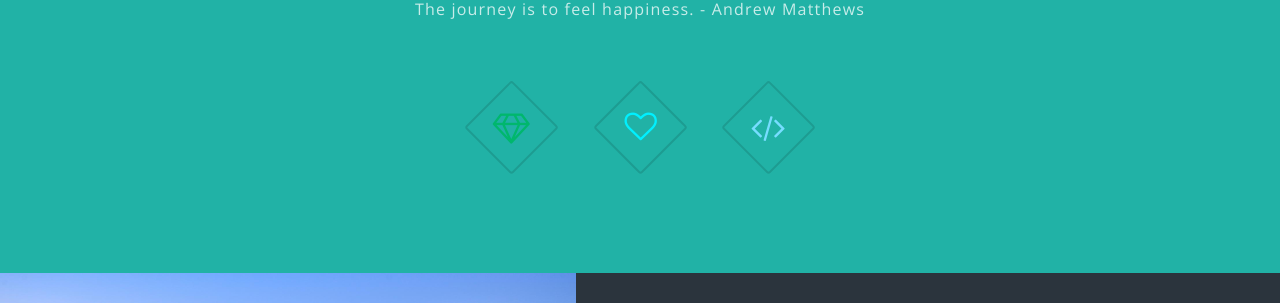
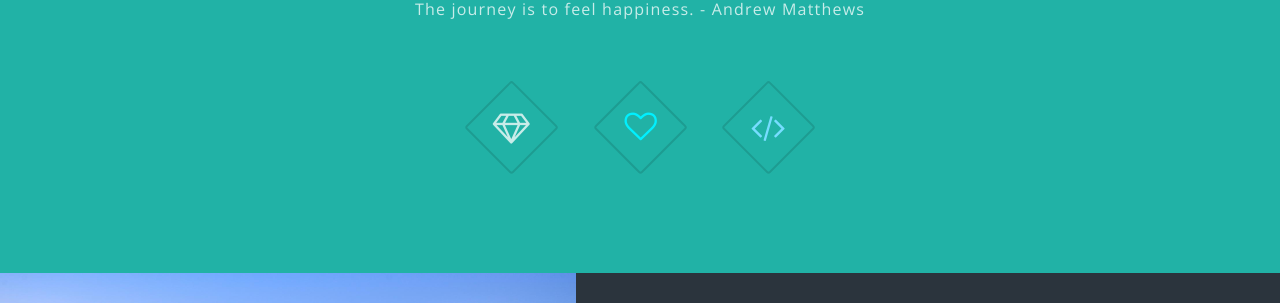
Before and after one commit to inansung/secret.github.io, a Jekyll site: the page built from index.html, in a window 1280 px wide and 900 px high, scrolled down 1039 px. Shown: the part 147-450 px from the top of the window. Built offline with Jekyll 4.4.1, drawn with Linux system fonts in a browser that asks for light colours.

Commit message:
Update index.html

```diff
--- a/index.html
+++ b/index.html
@@ -25,7 +25,7 @@ layout: landing
 								The journey is to feel happiness. - Andrew Matthews</p>
 							</header>
 							<ul class="icons major">
-								<li><span class="icon fa-diamond major style1"><span class="label">Lorem</span></span></li>
+								<li><span class="icon fa-diamond major style4"><span class="label">Lorem</span></span></li>
 								<li><span class="icon fa-heart-o major style2"><span class="label">Ipsum</span></span></li>
 								<li><span class="icon fa-code major style3"><span class="label">Dolor</span></span></li>
 							</ul>
```
